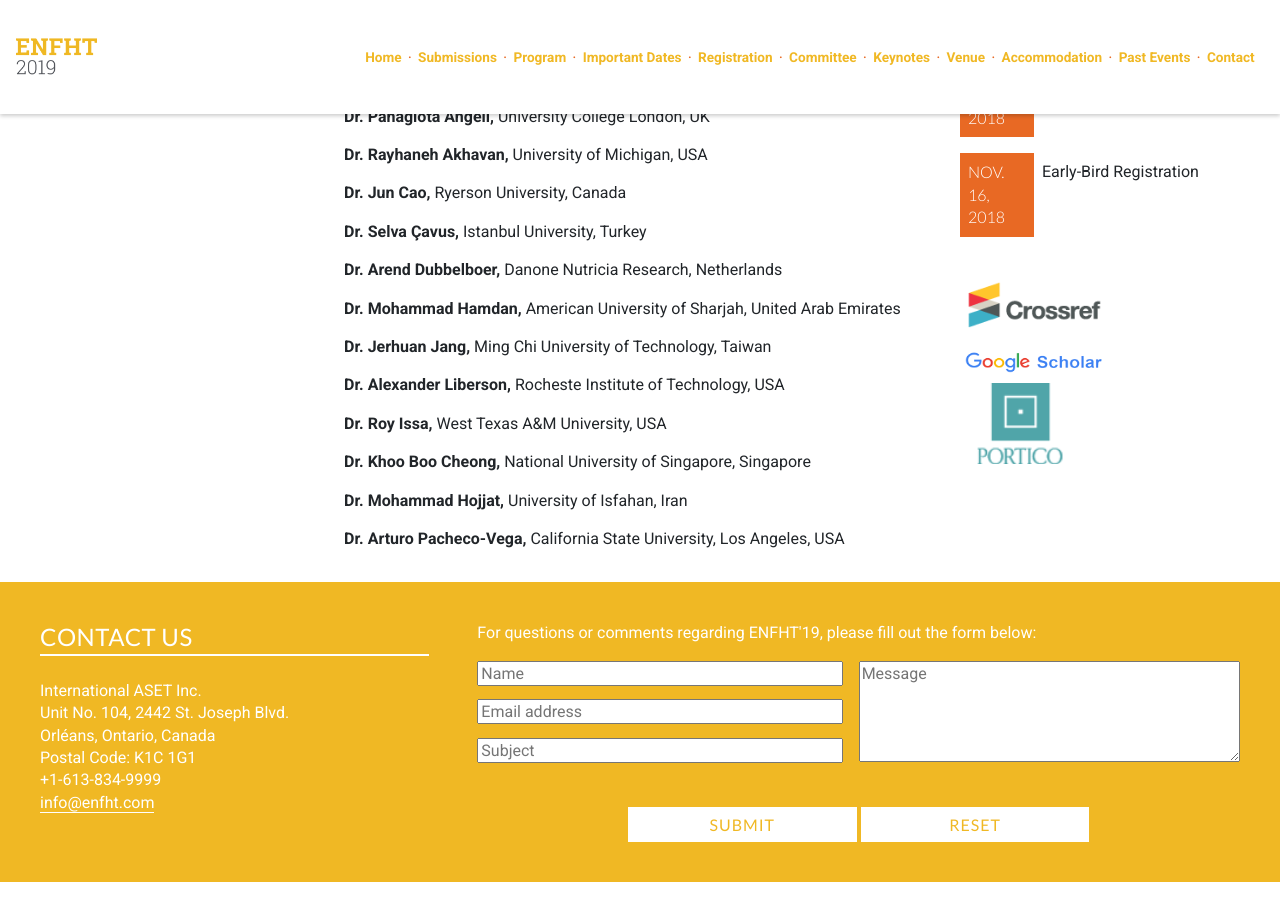
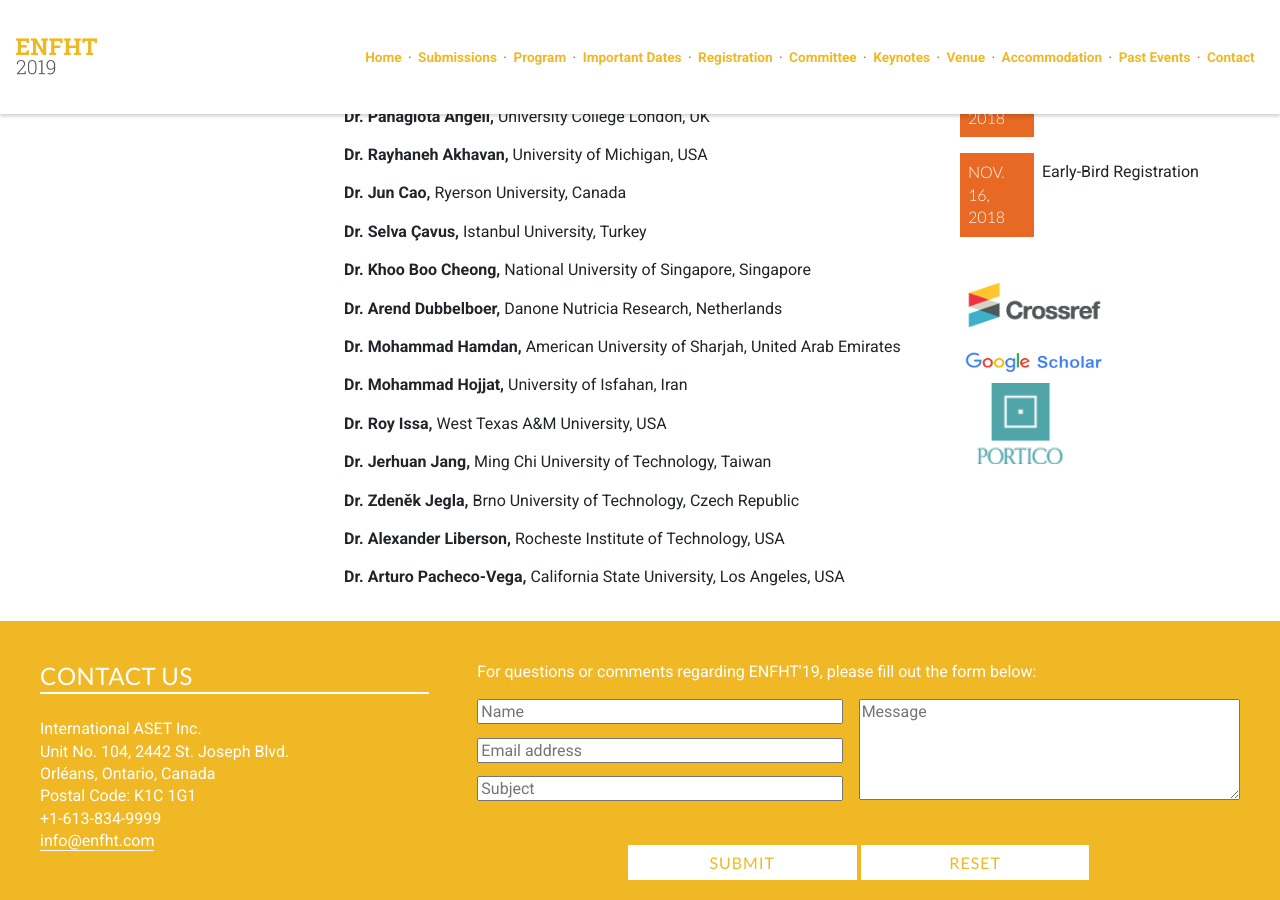
Before and after one commit to intaset/enfht, a Jekyll site: the page built from committee.html, in a window 1280 px wide and 900 px high, scrolled down 699 px. Built offline with Jekyll 4.4.1, drawn with Linux system fonts in a browser that asks for light colours; nearby versions of some CDN libraries; Markdown is read by kramdown in place of the engine named in the settings; comment, search, counter and statistics services are not loaded.

Commit message:
added SC member

```diff
--- a/committee.html
+++ b/committee.html
@@ -24,13 +24,14 @@ keyword: experimental flow conference, expiremental heat transfer conference, nu
      <p class="body"><b>Dr. Rayhaneh Akhavan,</b> University of Michigan, USA </p>
      <p class="body"><b>Dr. Jun Cao,</b> Ryerson University, Canada </p>
      <p class="body"><b>Dr. Selva Çavus,</b> Istanbul University, Turkey </p>
+     <p class="body"><b>Dr. Khoo Boo Cheong,</b> National University of Singapore, Singapore </p>
      <p class="body"><b>Dr. Arend Dubbelboer,</b> Danone Nutricia Research, Netherlands </p>
      <p class="body"><b>Dr. Mohammad Hamdan,</b> American University of Sharjah, United Arab Emirates </p>
+     <p class="body"><b>Dr. Mohammad Hojjat,</b> University of Isfahan, Iran </p>
+     <p class="body"><b>Dr. Roy Issa,</b> West Texas A&M University, USA </p>
      <p class="body"><b>Dr. Jerhuan Jang,</b> Ming Chi University of Technology, Taiwan </p>
+     <p class="body"><b>Dr. Zdeněk Jegla,</b> Brno University of Technology, Czech Republic </p>
      <p class="body"><b>Dr. Alexander Liberson,</b> Rocheste Institute of Technology, USA </p>
-     <p class="body"><b>Dr. Roy Issa,</b> West Texas A&M University, USA </p>
-     <p class="body"><b>Dr. Khoo Boo Cheong,</b> National University of Singapore, Singapore </p>
-     <p class="body"><b>Dr. Mohammad Hojjat,</b> University of Isfahan, Iran </p>
      <p class="body"><b>Dr. Arturo Pacheco-Vega,</b> California State University, Los Angeles, USA </p>
 
    <!-- <p class="bold"></p>
```
Also changed, not shown: 1 other file.
